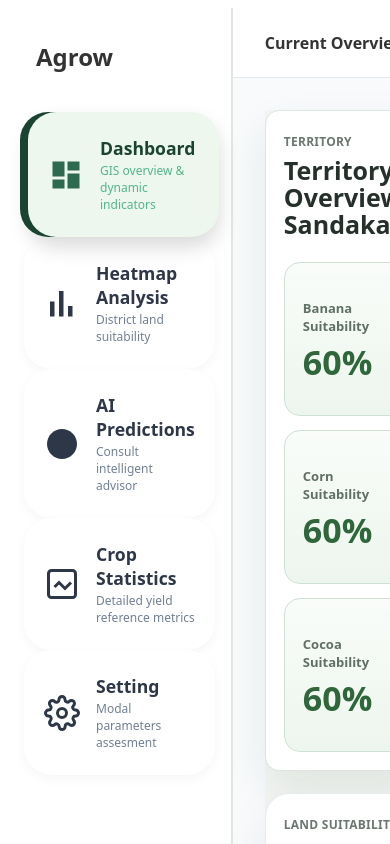
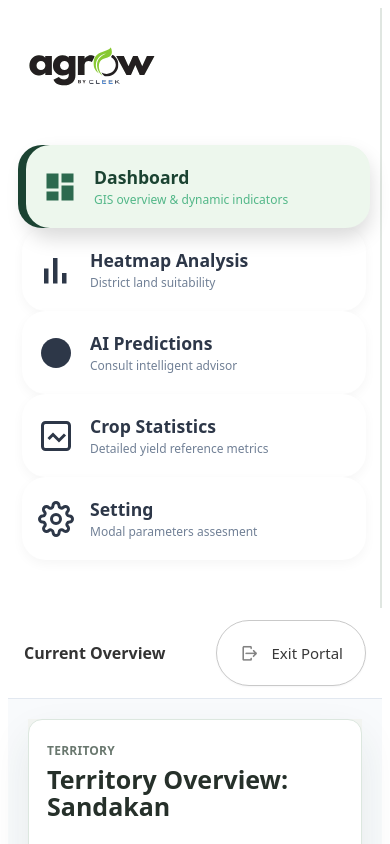
Before and after one commit to lumbanon/GamudaProject, a React (Vite) app in the folder agrow-portal/: page /dashboard in a window 390 px wide. Shown: the top 844 px of the page. Built offline with nearby package versions, Linux system fonts and the light colour scheme.

Commit message:
Modifying the layouts for the agrow logo and the exit portal

```diff
--- a/agrow-portal/src/layouts/DashboardLayout.jsx
+++ b/agrow-portal/src/layouts/DashboardLayout.jsx
@@ -1,5 +1,7 @@
 import { Outlet, Link, NavLink } from 'react-router-dom'
 import './dashboard-layout.css'
+import agrowLogo from '../assets/landing/agrow.svg'
+import exitPortalLogo from '../assets/exit-logo/exit-portal-logo.png'
 
 export default function DashboardLayout() {
 
@@ -63,7 +65,9 @@ export default function DashboardLayout() {
 
         <div className="layout-container">
             <aside className="sidebar-panel">
-                <h1 className="portal-branding">Agrow</h1>
+                <div className="portal-branding" aria-label="Agrow">
+                    <img src={agrowLogo} alt="Agrow" />
+                </div>
 
                 <nav className="stacked-nav-container">
                     {navItems.map((item, index) => (
@@ -85,16 +89,15 @@ export default function DashboardLayout() {
                     ))}
                 </nav>
 
-                <div className="sidebar-footer">
-                    <Link to="/" className="exit-portal-btn">
-                        Exit Portal
-                    </Link>
-                </div>
             </aside>
 
             <div className="main-content-wrapper">
                 <header className="header-panel">
                     <span className="header-status">Current Overview</span>
+                    <Link to="/" className="exit-portal-btn">
+                        <img src={exitPortalLogo} alt="" aria-hidden="true" />
+                        <span>Exit Portal</span>
+                    </Link>
                 </header>
                 <main className="dynamic-content-area">
                     <Outlet />
--- a/agrow-portal/src/layouts/dashboard-layout.css
+++ b/agrow-portal/src/layouts/dashboard-layout.css
@@ -1,7 +1,7 @@
 .layout-container {
     display: flex;
     height: 100vh;
-    width: 100vw;
+    width: 100%;
     font-family: sans-serif;
     overflow: hidden;
 }
@@ -9,6 +9,7 @@
 /* Sidebar */
 .sidebar-panel {
     width: 250px;
+    flex-shrink: 0;
     background-color: #f0f4f1;
     border-right: 2px solid #e0e6e1;
     padding: 20px;
@@ -51,6 +52,7 @@
 /* Right side */
 .main-content-wrapper {
     flex: 1;
+    min-width: 0;
     display: flex;
     flex-direction: column;
     height: 100%;
@@ -91,7 +93,7 @@
 .layout-container {
     display: flex;
     height: 100vh;
-    width: 100vw;
+    width: 100%;
     font-family: system-ui, -apple-system, sans-serif;
     overflow: hidden;
     background-color: #f8fafc;
@@ -100,6 +102,7 @@
 /* Sidebar context panel - set background to match image wrapper if needed */
 .sidebar-panel {
     width: 320px;
+    flex-shrink: 0;
     /* Increased slightly to match roomier card style */
     background-color: #ffffff;
     /* Dark presentation container like your graphic */
@@ -111,10 +114,19 @@
 }
 
 .portal-branding {
-    color: #333333;
-    font-size: 1.5rem;
+    width: 100%;
+    max-width: 160px;
     margin: 0 0 24px 12px;
-    font-weight: 700;
+    display: flex;
+    align-items: center;
+}
+
+.portal-branding img {
+    display: block;
+    width: 100%;
+    max-width: 160px;
+    height: auto;
+    object-fit: contain;
 }
 
 /* Stacked Nav System */
@@ -214,6 +226,7 @@
 /* Rest of Layout Framework */
 .main-content-wrapper {
     flex: 1;
+    min-width: 0;
     display: flex;
     flex-direction: column;
 }
@@ -224,6 +237,8 @@
     border-bottom: 1px solid #e2e8f0;
     display: flex;
     align-items: center;
+    justify-content: space-between;
+    gap: 16px;
     padding: 0 32px;
 }
 
@@ -234,23 +249,94 @@
     overflow-y: auto;
 }
 
-.sidebar-footer {
-    margin-top: auto;
-    padding-top: 20px;
+.exit-portal-btn {
+    display: inline-flex;
+    align-items: center;
+    justify-content: center;
+    gap: 12px;
+    min-height: 44px;
+    padding: 10px 22px;
+    border: 1px solid #c9c9c9;
+    border-radius: 999px;
+    background: #ffffff;
+    color: #383838;
+    text-decoration: none;
+    font-size: 15px;
+    font-weight: 500;
+    line-height: 1;
+    white-space: nowrap;
+    box-shadow: 0 1px 2px rgba(15, 23, 42, 0.04);
+    transition:
+        background-color 0.2s ease,
+        border-color 0.2s ease,
+        color 0.2s ease,
+        box-shadow 0.2s ease;
 }
 
-.exit-portal-btn {
-    display: block;
-    text-align: center;
-    color: #424040;
-    text-decoration: none;
-    font-weight: 500;
-    padding: 12px;
-    border-radius: 8px;
-    transition: background 0.2s;
+.exit-portal-btn img {
+    width: 20px;
+    height: 20px;
+    object-fit: contain;
+    flex-shrink: 0;
 }
 
 .exit-portal-btn:hover {
-    background-color: rgba(255, 255, 255, 0.1);
-    color: #d41212;
+    background-color: #f7f7f7;
+    border-color: #9f9f9f;
+    color: #222222;
+    box-shadow: 0 4px 12px rgba(15, 23, 42, 0.08);
 }
+
+@media (max-width: 1100px) {
+    .sidebar-panel {
+        width: 270px;
+        padding: 24px 14px;
+    }
+
+    .portal-branding,
+    .portal-branding img {
+        max-width: 132px;
+    }
+
+    .stack-link {
+        padding: 20px 16px;
+        border-radius: 24px;
+    }
+
+    .header-panel {
+        padding: 0 24px;
+    }
+}
+
+@media (max-width: 760px) {
+    .layout-container {
+        flex-direction: column;
+        height: auto;
+        min-height: 100vh;
+        overflow: visible;
+    }
+
+    .sidebar-panel {
+        width: 100%;
+        height: auto;
+    }
+
+    .portal-branding {
+        margin-left: 4px;
+    }
+
+    .stacked-nav-container {
+        flex: initial;
+    }
+
+    .header-panel {
+        min-height: 68px;
+        height: auto;
+        padding: 12px 16px;
+    }
+
+    .dynamic-content-area {
+        overflow: visible;
+        padding: 20px;
+    }
+}
```
